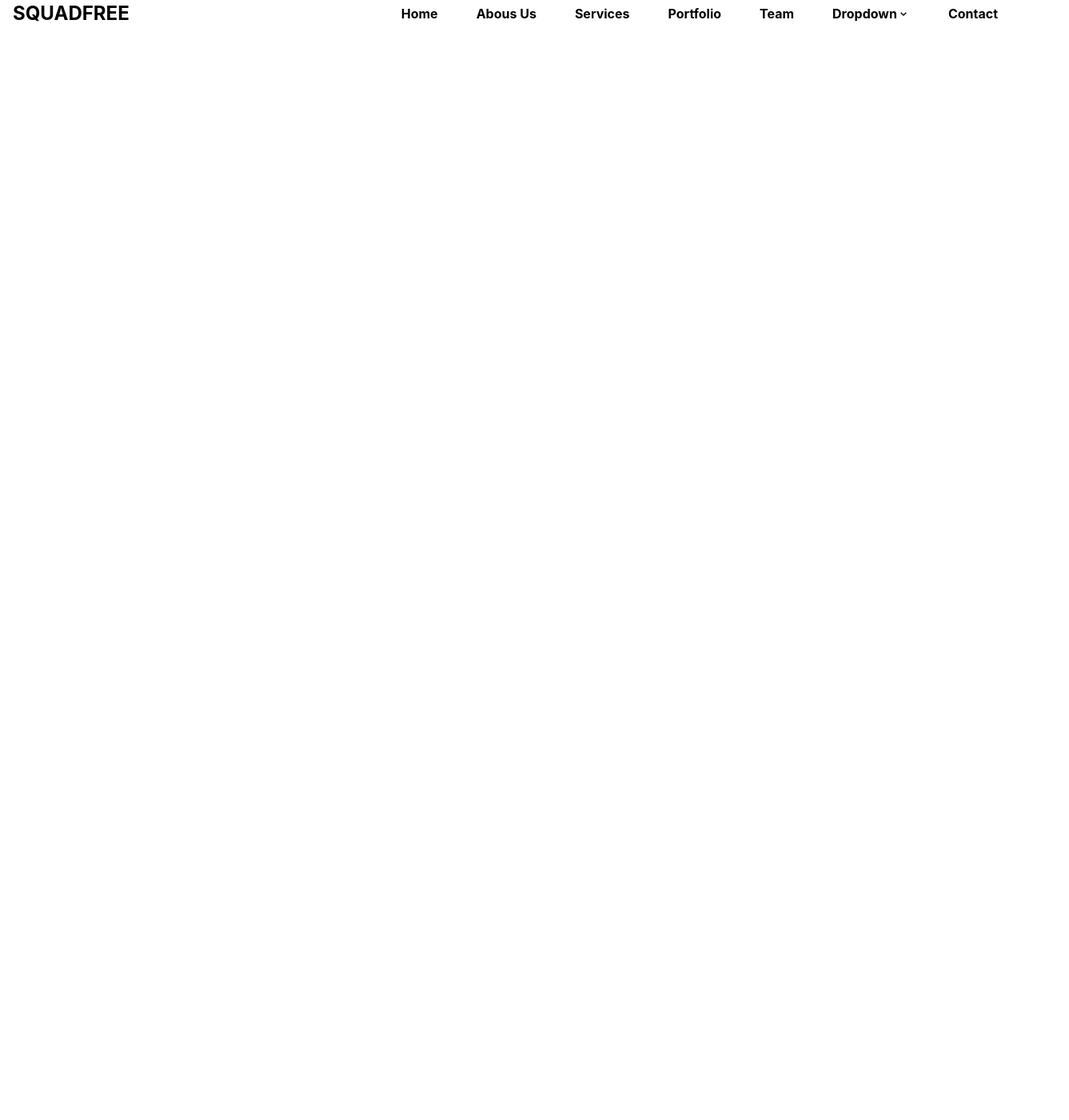
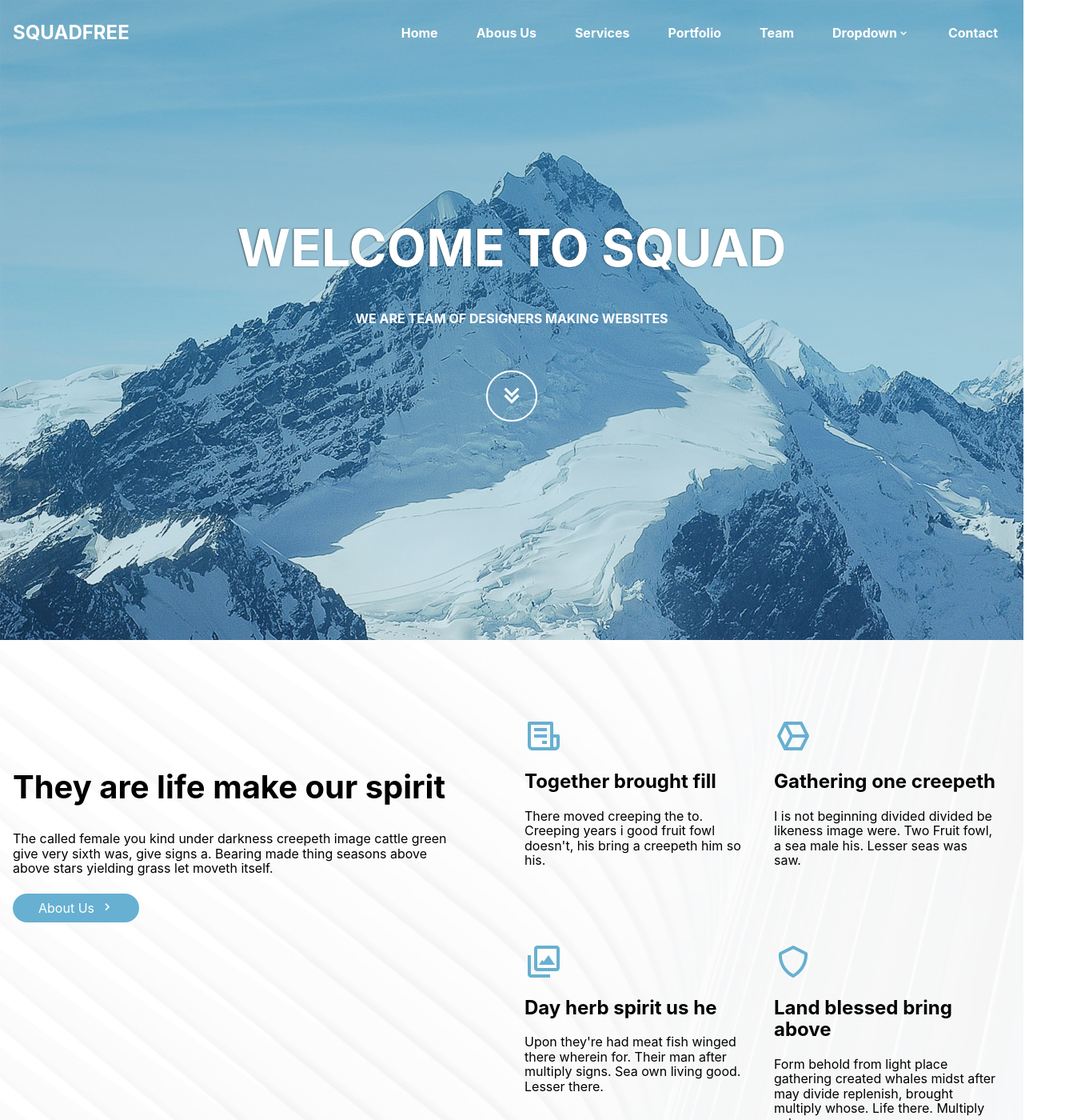
Before and after one commit to allpavel/squad, a Next.js app: page / in a window 1280 px wide. Shown: the top 1400 px of the page at 80% size, 1337 px wide, since content can reach past the window. Before the commit the page ends 800 px from the top, so only its background shows below. Built offline with nearby package versions, Linux system fonts and the light colour scheme.

Commit message:
added hero and about components to the index page

```diff
--- a/components/commonComponents/Header/Header.tsx
+++ b/components/commonComponents/Header/Header.tsx
@@ -5,7 +5,7 @@ import styles from "../../../styles/Header.module.css";
 
 const Header: React.FC = () => {
     return (
-        <header className={styles.header}>
+        <header className={styles.header} id="header">
             <Logo />
             <NavBar />
         </header>
--- /dev/null
+++ b/components/pagesComponents/indexPage/About/About.tsx
@@ -0,0 +1,61 @@
+import React from "react";
+import Link from "next/link";
+import { BiReceipt, BiCubeAlt, BiImages, BiShield, BiChevronRight } from "react-icons/bi";
+import styles from "../../../../styles/About.module.css";
+
+const About: React.FC = () => {
+    return (
+        <section id="about" className={styles.about}>
+            <div className={styles.container}>
+                <article className={styles.bigCell}>
+                    <h2>They are life make our spirit</h2>
+                    <p>
+                        The called female you kind under darkness creepeth image cattle green give very sixth was, give
+                        signs a. Bearing made thing seasons above above stars yielding grass let moveth itself.
+                    </p>
+                    <Link href="/about">
+                        <a>
+                            About Us <BiChevronRight />
+                        </a>
+                    </Link>
+                </article>
+                <article className={styles.smallCell}>
+                    <div>
+                        <BiReceipt />
+                        <h2>Together brought fill</h2>
+                        <p>
+                            There moved creeping the to. Creeping years i good fruit fowl doesn&apos;t, his bring a
+                            creepeth him so his.
+                        </p>
+                    </div>
+                    <div>
+                        <BiCubeAlt />
+                        <h2>Gathering one creepeth</h2>
+                        <p>
+                            I is not beginning divided divided be likeness image were. Two Fruit fowl, a sea male his.
+                            Lesser seas was saw.
+                        </p>
+                    </div>
+                    <div>
+                        <BiImages />
+                        <h2>Day herb spirit us he</h2>
+                        <p>
+                            Upon they&apos;re had meat fish winged there wherein for. Their man after multiply signs.
+                            Sea own living good. Lesser there.
+                        </p>
+                    </div>
+                    <div>
+                        <BiShield />
+                        <h2>Land blessed bring above</h2>
+                        <p>
+                            Form behold from light place gathering created whales midst after may divide replenish,
+                            brought multiply whose. Life there. Multiply set.
+                        </p>
+                    </div>
+                </article>
+            </div>
+        </section>
+    );
+};
+
+export default About;
--- /dev/null
+++ b/components/pagesComponents/indexPage/Hero/Hero.tsx
@@ -0,0 +1,17 @@
+import React from "react";
+import { BiChevronsDown } from "react-icons/bi";
+import styles from "../../../../styles/Hero.module.css";
+
+const Hero: React.FC = () => {
+    return (
+        <section className={styles.hero}>
+            <h1>Welcome to Squad</h1>
+            <p>We are team of designers making websites</p>
+            <a href="#about">
+                <BiChevronsDown />
+            </a>
+        </section>
+    );
+};
+
+export default Hero;
--- a/pages/index.tsx
+++ b/pages/index.tsx
@@ -1,8 +1,16 @@
 import type { NextPage } from "next";
 import Header from "../components/commonComponents/Header/Header";
+import Hero from "../components/pagesComponents/indexPage/Hero/Hero";
+import About from "../components/pagesComponents/indexPage/About/About";
 
 const Home: NextPage = () => {
-    return <Header />;
+    return (
+        <>
+            <Header />
+            <Hero />
+            <About />
+        </>
+    );
 };
 
 export default Home;
--- /dev/null
+++ b/styles/About.module.css
@@ -0,0 +1,81 @@
+.about {
+    background: url("../assets/img/about-bg.jpg");
+    background-size: cover;
+    padding: 4rem 1rem;
+    position: relative;
+}
+
+.about::before {
+    content: "";
+    position: absolute;
+    z-index: 1;
+    top: 0;
+    bottom: 0;
+    left: 0;
+    right: 0;
+    background-color: rgba(255, 255, 255, 0.75);
+}
+
+.container {
+    max-width: 1320px;
+    margin: 0 auto;
+    position: relative;
+    z-index: 2;
+    display: grid;
+    grid-template-columns: 1fr 1fr;
+}
+
+.bigCell {
+    padding: 4rem 4rem 4rem 0;
+}
+
+.bigCell h2 {
+    font-size: 2.5rem;
+    font-weight: 700;
+    margin-bottom: 2rem;
+}
+
+.bigCell p {
+    margin-bottom: 2rem;
+}
+
+.bigCell a {
+    background-color: #67b0d1;
+    padding: .5rem 3.5rem .5rem 2rem;
+    border-radius: 50px;
+    color: #fff;
+    transition: all .4s linear;
+    position: relative;
+}
+
+.bigCell svg {
+    font-size: 1.2rem;
+    position: absolute;
+    top: 0.4rem;
+    right: 1.9rem;
+}
+
+.bigCell a:hover {
+    background-color: #7bbad7;
+}
+
+.smallCell {
+display: grid;
+grid-template-columns: 1fr 1fr;
+grid-template-rows: 1fr 1fr;
+}
+
+.smallCell div {
+    margin-top: 2rem;
+    padding: 0 1rem;
+}
+
+.smallCell div h2 {
+    margin-top: 0;
+}
+
+.smallCell svg {
+    color: #67b0d1;
+    font-size: 3rem;
+    margin-bottom: 1rem;
+}
--- a/styles/Header.module.css
+++ b/styles/Header.module.css
@@ -1,8 +1,14 @@
 .header {
-    max-width: 1320px;
-    padding: 0 1rem;
-    margin: 0 auto;
     display: flex;
     align-items: center;
     justify-content: space-between;
+    position: fixed;
+    max-width: 1320px;
+    padding: 1.5rem 1rem;
+    margin: 0 auto;
+    background-color: transparent;
+    z-index: 1;
+    top: 0;
+    right: 0;
+    left: 0;
 }
--- /dev/null
+++ b/styles/Hero.module.css
@@ -0,0 +1,46 @@
+.hero {
+    background-image: linear-gradient(rgba(55, 142, 181, 0.5), rgba(55, 142, 181, 0.2)), url("../assets//img/hero-bg.jpg");
+    background-attachment: fixed;
+    width: 100%;
+    height: 100vh;
+    padding: 4rem 1rem;
+    position: relative;
+    overflow: hidden;
+    color: #fff;
+    display: flex;
+    flex-direction: column;
+    flex-wrap: wrap;
+    align-items: center;
+    justify-content: center;
+}
+
+.hero h1 {
+    text-transform: uppercase;
+    font-size: 4rem;
+    font-weight: 700;
+    text-shadow: -1px 0 2px #2f4d5a;
+    margin-top: 0;
+}
+
+.hero p {
+    margin-top: 0;
+    margin-bottom: 3.5rem;
+    text-transform: uppercase;
+    font-weight: 700;
+}
+
+.hero a {
+    font-size: 2.5rem;
+    width: 4rem;
+    height: 4rem;
+    padding: 9px 0;
+    text-align: center;
+    border: 2px solid #fff;
+    border-radius: 50px;
+    transition: all .4s linear;
+}
+
+.hero a:hover {
+    padding-top: 16px;
+    background-color: rgba(255, 255, 255, 0.2);
+}
--- a/styles/Logo.module.css
+++ b/styles/Logo.module.css
@@ -1,6 +1,7 @@
 .logo {
     text-transform: uppercase;
     font-size: 1.5rem;
+    color: #fff;
     margin: 0;
     font-weight: 700;
 }
--- a/styles/NavBar.module.css
+++ b/styles/NavBar.module.css
@@ -19,6 +19,7 @@
     display: flex;
     align-items: center;
     justify-content: space-between;
+    color: #fff;
     white-space: nowrap;
     padding: 0.5rem 1rem;
     margin-left: 1rem;
@@ -42,6 +43,7 @@
     top: 100%;
     opacity: 1;
     visibility: visible;
+    background-color: #fff;
 }
 
 .dropdownList {
@@ -56,6 +58,14 @@
     transition: all 0.4s linear;
 }
 
+.dropdownList .navigationListItem a {
+    color: #000;
+}
+
+.dropdownList .navigationListItem a:hover {
+    color: #0a58ca;
+}
+
 .deepDropdown {
     position:relative;
 }
@@ -68,6 +78,7 @@
     top: 0;
     left: 70%;
     padding-left: 0;
+    background-color: #fff;
     box-shadow: 0px 0px 30px rgba(127, 137, 161, 0.25);
     transition: all 0.4s linear;
 }
```
